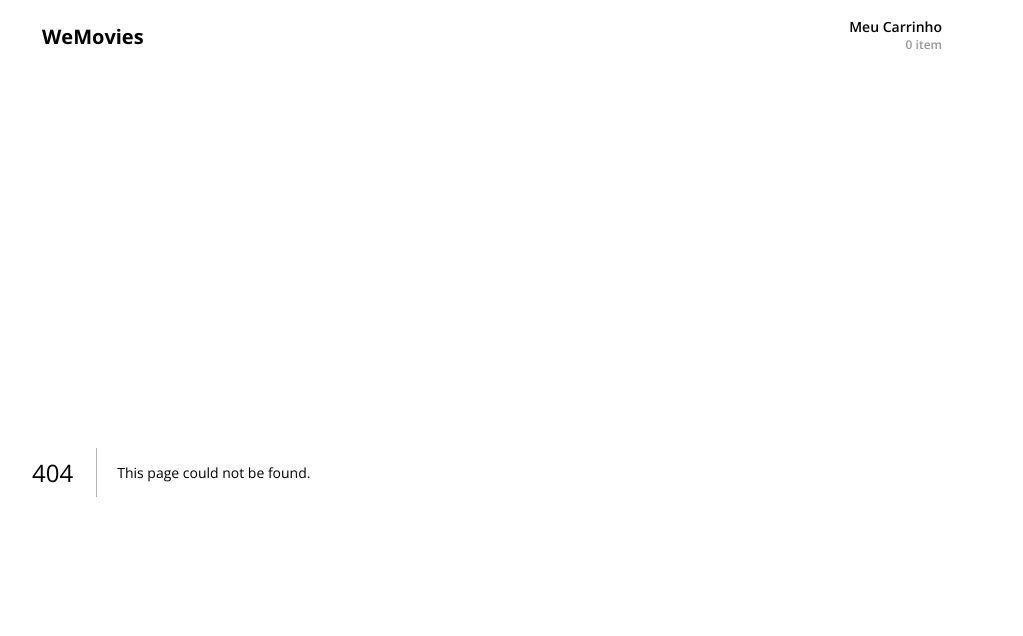
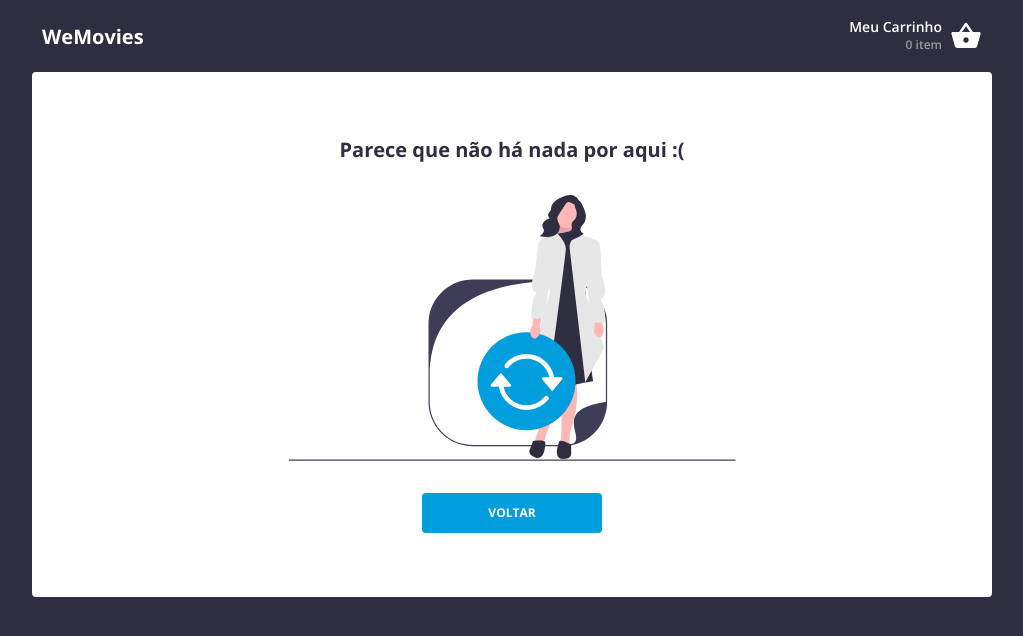
Before and after one commit to jerp86/wefit-test-react, a Next.js app: page /empty in a window 1280 px wide. Before the commit this address had no page. Shown: the top 636 px of the page, without its empty margins (128-1151 px from the left). Built offline with nearby package versions, Linux system fonts and the light colour scheme.

Commit message:
feat: create empty page

```diff
--- /dev/null
+++ b/src/pages/empty.tsx
@@ -0,0 +1,23 @@
+import emptyImg from '@/assets/empty.svg'
+import { Button } from '@/components/Button'
+import { EmptyContainer } from '@/styles/pages/empty'
+import Image from 'next/image'
+
+export default function Empty() {
+  return (
+    <EmptyContainer>
+      <h1>Parece que não há nada por aqui :(</h1>
+
+      <Image
+        src={emptyImg}
+        alt="A shopping bag white"
+        loading="lazy"
+        decoding="async"
+        width={447}
+        height={266}
+      />
+
+      <Button>Voltar</Button>
+    </EmptyContainer>
+  )
+}
--- /dev/null
+++ b/src/styles/pages/empty.ts
@@ -0,0 +1,29 @@
+import { styled } from '..'
+
+export const EmptyContainer = styled('main', {
+  width: '100%',
+  backgroundColor: '$white',
+  color: '$gray900',
+  borderRadius: '4px',
+  padding: '6.4rem',
+
+  display: 'flex',
+  flexDirection: 'column',
+  alignItems: 'center',
+  gap: '3.2rem',
+
+  h1: {
+    fontSize: '2rem',
+    textAlign: 'center',
+  },
+
+  img: {
+    aspectRatio: 447 / 266,
+    objectFit: 'cover',
+    // width: '3.2rem',
+  },
+
+  button: {
+    width: '18rem',
+  },
+})
```
